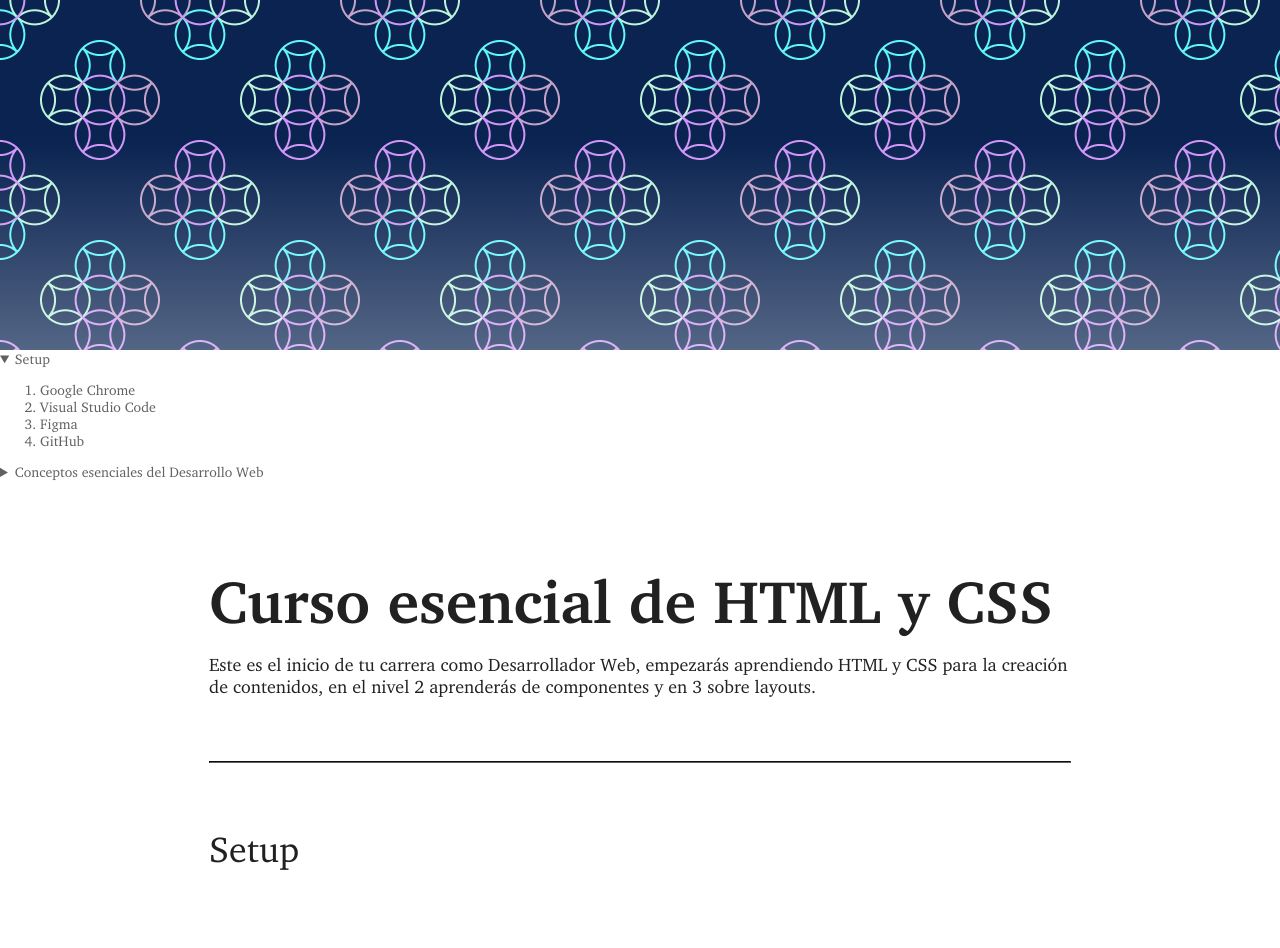
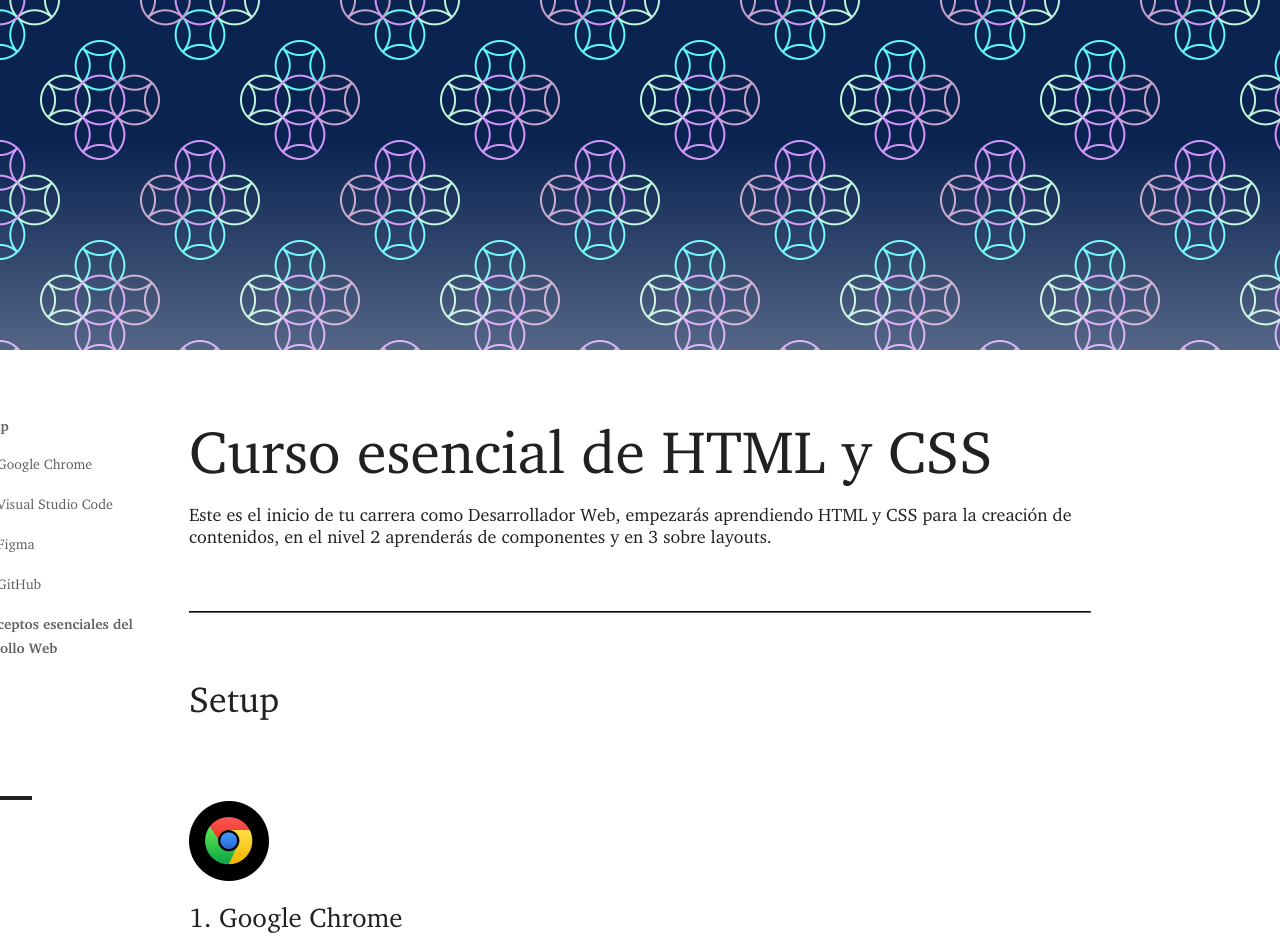
Before and after one commit to Armando101/LearningHtmlCSS, a plain HTML site: page 01-Esencial/src/index.html in a window 1280 px wide. Shown: the top 948 px of the page. Drawn offline with Linux system fonts and the light colour scheme.

Commit message:
01-Introduccon_15-Position

```diff
--- a/01-Esencial/src/css/styles-physical.css
+++ b/01-Esencial/src/css/styles-physical.css
@@ -31,6 +31,11 @@
   --gray20: #212429;
   --gray10: #616161;
 }
+
+html {
+  scroll-behavior: smooth;
+}
+
 body {
   font-family: charter;
   color: var(--gray30);
@@ -44,6 +49,10 @@ a {
 header {
   font-size: 14px;
   color: var(--gray10);
+  position: absolute;
+  width: 188px;
+  left: -232px;
+  top: 64px;
 }
 
 header a {
@@ -55,6 +64,16 @@ header a:hover {
   color: var(--gray30);
 }
 
+header li {
+  margin-bottom: 16px;
+  line-height: 24px;
+}
+
+header details summary {
+  font-weight: bold;
+  line-height: 24px;
+}
+
 .wrapper {
   width: 902px;
   margin: 0 auto;
@@ -62,7 +81,6 @@ header a:hover {
 }
 
 .content {
-  padding: 20px;
 }
 
 pre {
@@ -76,6 +94,7 @@ h1 {
   font-size: 60px;
   margin-top: 64px;
   margin-bottom: 16px;
+  font-weight: normal;
 }
 
 h1 + p {
@@ -95,7 +114,6 @@ h2 {
 }
 
 h3 {
-  position: sticky;
   top: 0;
   background-color: white;
   font-size: 1.5em;
@@ -113,6 +131,18 @@ h3 {
   height: 350px;
 }
 
+.header {
+  position: sticky;
+  top: 0;
+}
+
+.header-content {
+  position: relative;
+}
+
+.main {
+}
+
 .section-content {
   margin-top: 164px;
 }
@@ -127,7 +157,7 @@ h3 {
 
 .section-content h3 {
   counter-increment: titleList;
-  padding-bottom: 4px;
+  padding-bottom: 8px;
 }
 
 .section-content h3::before {
--- a/01-Esencial/src/index.html
+++ b/01-Esencial/src/index.html
@@ -9,6 +9,9 @@
   </head>
   <body>
     <div class="hero"></div>
+    <div class="header">
+      <div class="wrapper">
+        <div class="header-content">
           <header>
             <details open>
               <summary>Setup</summary>
@@ -32,6 +35,9 @@
               </ol>
             </details>
           </header>
+        </div>
+      </div>
+    </div>
     <main class="main">
       <div class="wrapper">
         <div class="content">
```
Lines whose indentation alone changed are shown as unchanged.
